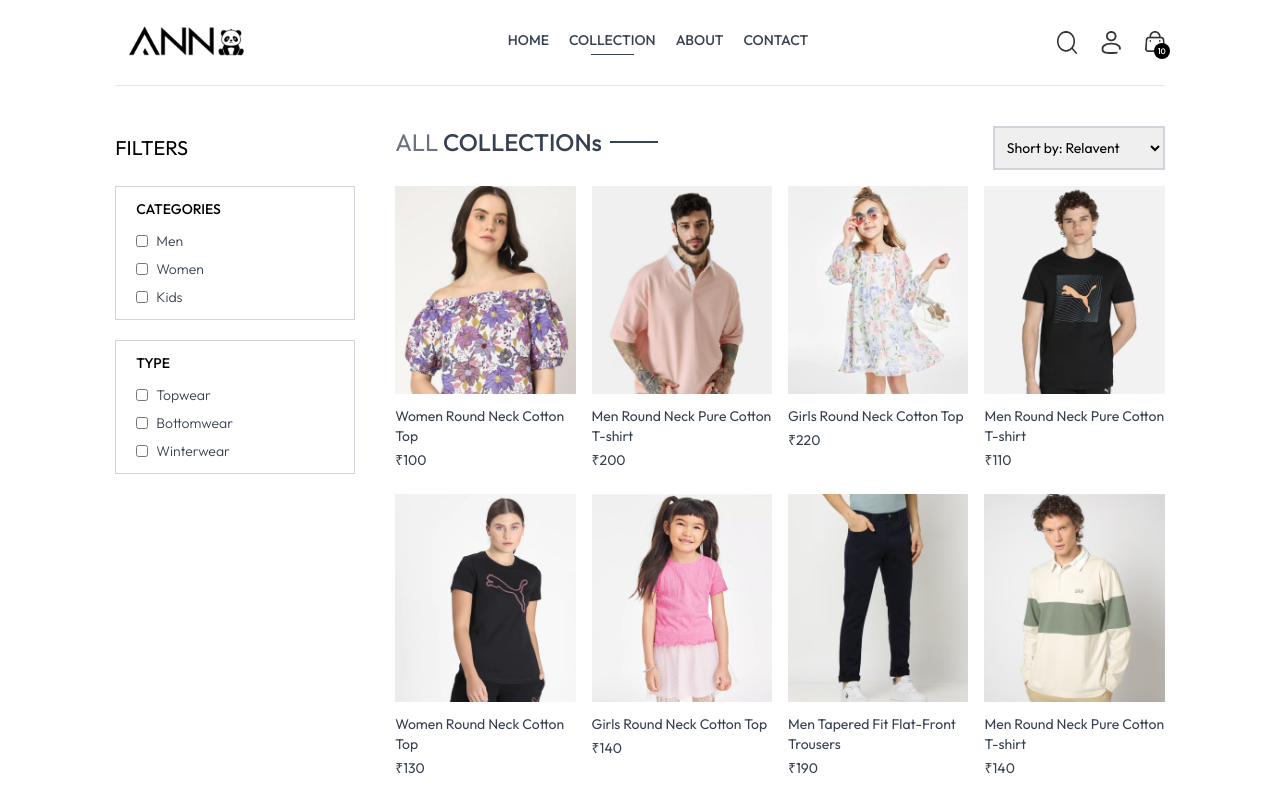
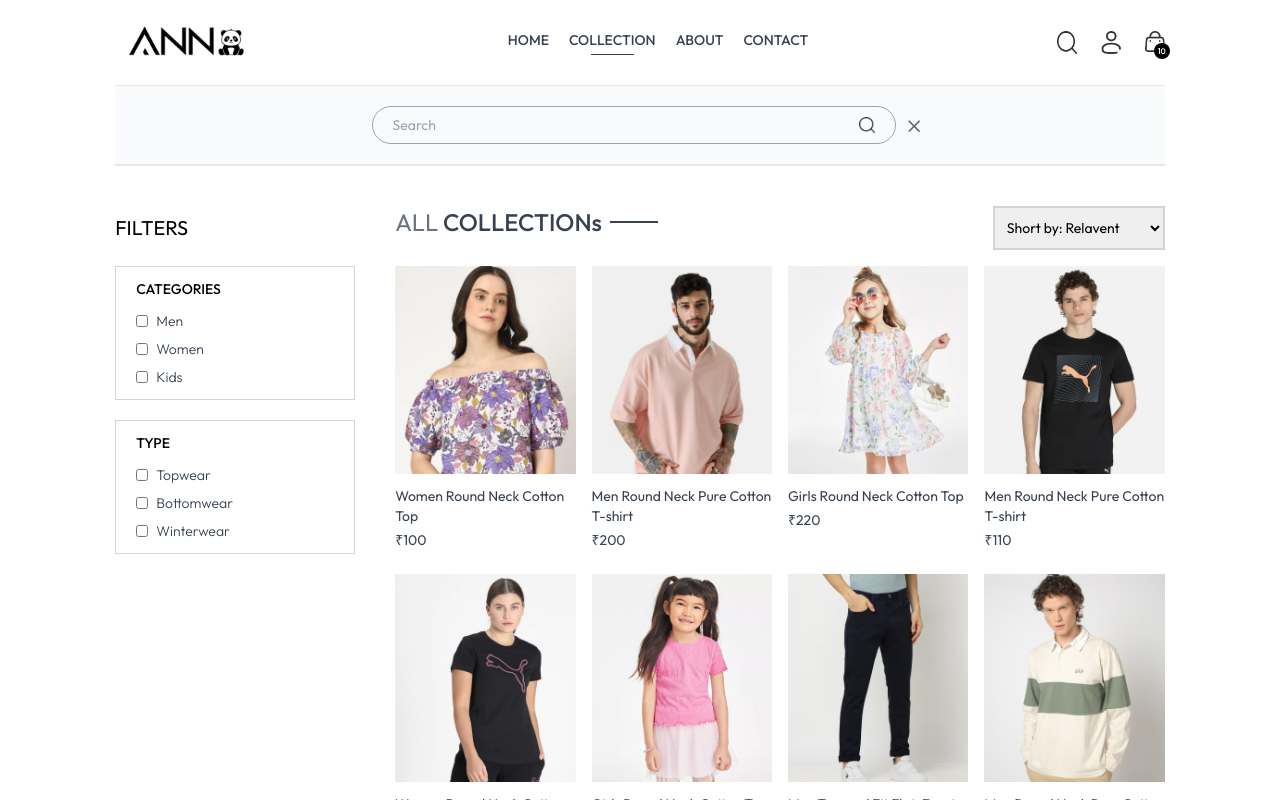
Before and after one commit to prashanksingh93-source/E-COMMERCE-APP, a React (Vite) app in the folder frontend/: page /collection in a window 1280 px wide. Both pictures are taken after a click on the picture 1066 px from the left and 42 px from the top of the page. Shown: the top 800 px of the page. Built offline with nearby package versions, Linux system fonts and the light colour scheme.

Commit message:
searchBar complete

```diff
--- a/frontend/src/App.jsx
+++ b/frontend/src/App.jsx
@@ -11,12 +11,14 @@
 import Orders from './pages/Orders'
 import Navbar from './components/Navbar'
 import Footer from './components/Footer'
+import SearchBar from './components/SearchBar'
 
 const App = () => {
   return (<>
 
     <div className='px-4 sm:px-[5vw] md:px-[7vw] lg:px-[9vw]'>
       <Navbar/>
+      <SearchBar/>
       <Routes>
           <Route path='/' element={<Home/>}/>
           <Route path='/collection' element={<Collection/>}/>
--- a/frontend/src/components/Navbar.jsx
+++ b/frontend/src/components/Navbar.jsx
@@ -1,9 +1,14 @@
 import React, { useState } from 'react'
 import {assets} from '../assets/assets'
 import { Link, NavLink } from 'react-router-dom'
+import { useContext } from 'react'
+import { ShopContext } from '../context/ShopContext'
 
 const Navbar = () => {
   const[visible,setVisible]=useState(false)
+
+  const{setShowSearch}=useContext(ShopContext);
+
   return (
     <div className='flex items-center justify-between py-5 font-medium'>
 
@@ -29,7 +34,7 @@
           </NavLink>
         </ul>
         <div className='flex item-center gap-6'>
-             <img src={assets.search_icon} className='w-5 cursor-pointer' alt="" />
+             <img onClick={()=>setShowSearch(true)} src={assets.search_icon} className='w-5 cursor-pointer' alt="" />
              <div className='group relative'>
               <img className='w-5 cursor-pointer' src={assets.profile_icon} alt="" />
               <div className='group-hover:block hidden absolute dropdown-menu right-0 pt-4'>
--- a/frontend/src/components/SearchBar.jsx
+++ b/frontend/src/components/SearchBar.jsx
@@ -0,0 +1,33 @@
+import React, { useContext, useEffect ,useState } from 'react'
+import { assets } from '../assets/assets';
+import { ShopContext } from '../context/ShopContext'
+import { useLocation } from 'react-router-dom';
+
+
+const SearchBar = () => {
+
+    const{search,setSearch,showSearch,setShowSearch}=useContext(ShopContext);
+    const [visible,setVisible]=useState(false)
+    const location =useLocation();
+
+    useEffect(()=>{
+        if(location.pathname.includes('collection')){
+           setVisible(true);
+        }
+        else{
+            setVisible(false);
+        }
+    },[location])
+
+  return showSearch && visible ?(
+    <div className='border-t border-b bg-gray-50 text-center'>
+      <div className='inline-flex items-center justify-center border border-gray-400 px-5 py-2 my-5 mx-3 rounded-full w-3/4 sm:w-1/2'>
+        <input value={search} onChange={(e)=>setSearch(e.target.value)} className='flex-1 outline-none bg-inherit text-sm' type="text" placeholder='Search'/>
+        <img className='w-4' src={assets.search_icon} alt="" />
+      </div>
+      <img onClick={()=>setShowSearch(false)} className='inline w-3 cursor-pointer' src={assets.cross_icon} alt="" />
+    </div>
+  ):null
+}
+
+export default SearchBar
--- a/frontend/src/context/ShopContext.jsx
+++ b/frontend/src/context/ShopContext.jsx
@@ -8,7 +8,7 @@
     const currency ='₹';
     const delivery_fee=10;
     const[search,setSearch]=useState('');
-    const[showSearch,setShowSearch]=useState(true)
+    const[showSearch,setShowSearch]=useState(false)
 
    const value ={
          products,currency,delivery_fee,
--- a/frontend/src/pages/Collection.jsx
+++ b/frontend/src/pages/Collection.jsx
@@ -6,7 +6,7 @@
 
 const Collection = () => {
 
-   const {products}=useContext(ShopContext);
+   const {products,search,showSearch}=useContext(ShopContext);
    const [showFilter,setShowFilter]=useState(false);
    const[filterProducts,setFilterProducts]=useState([]);
    const [category,setCategory]=useState([]);
@@ -34,6 +34,14 @@
 
    const applyFilter=()=>{
     let productsCopy =products.slice();
+
+    if (showSearch && search) {
+  productsCopy = productsCopy.filter(item =>
+    item.name.toLowerCase().includes(search.toLowerCase())
+  );
+    }
+
+
     if(category.length>0){
       productsCopy=productsCopy.filter(item=>category.includes(item.category))
     }
@@ -62,7 +70,7 @@
 
    useEffect(()=>{
       applyFilter();
-   },[category,subCategory])
+   },[category,subCategory,search,showSearch])
 
    useEffect(()=>{
       sortProduct()
--- a/frontend/src/pages/Product.jsx
+++ b/frontend/src/pages/Product.jsx
@@ -1,9 +1,37 @@
-import React from 'react'
+import React, { useContext, useEffect, useState } from 'react'
+import { useParams } from 'react-router-dom'
+import { ShopContext } from '../context/ShopContext';
 
 const Product = () => {
-  return (
-    <div></div>
-  )
+
+  const{productId}=useParams();
+  const{products}=useContext(ShopContext);
+  const[productData,setProductData]=useState(false);
+  const[image,setImage]=useState('')
+
+  const fetchProductData=async()=>{
+
+      products.map((item)=>{
+        if(item._id === productId){
+          setProductData(item)
+          setImage(item.image(0))
+          return null;
+
+
+        }
+      })
+
+  }
+
+  useEffect(()=>{
+    fetchProductData();
+  },[productId])
+
+  return productData? (
+    <div>
+
+    </div>
+  ):<div className='opacity-0'></div>
 }
 
 export default Product
```
